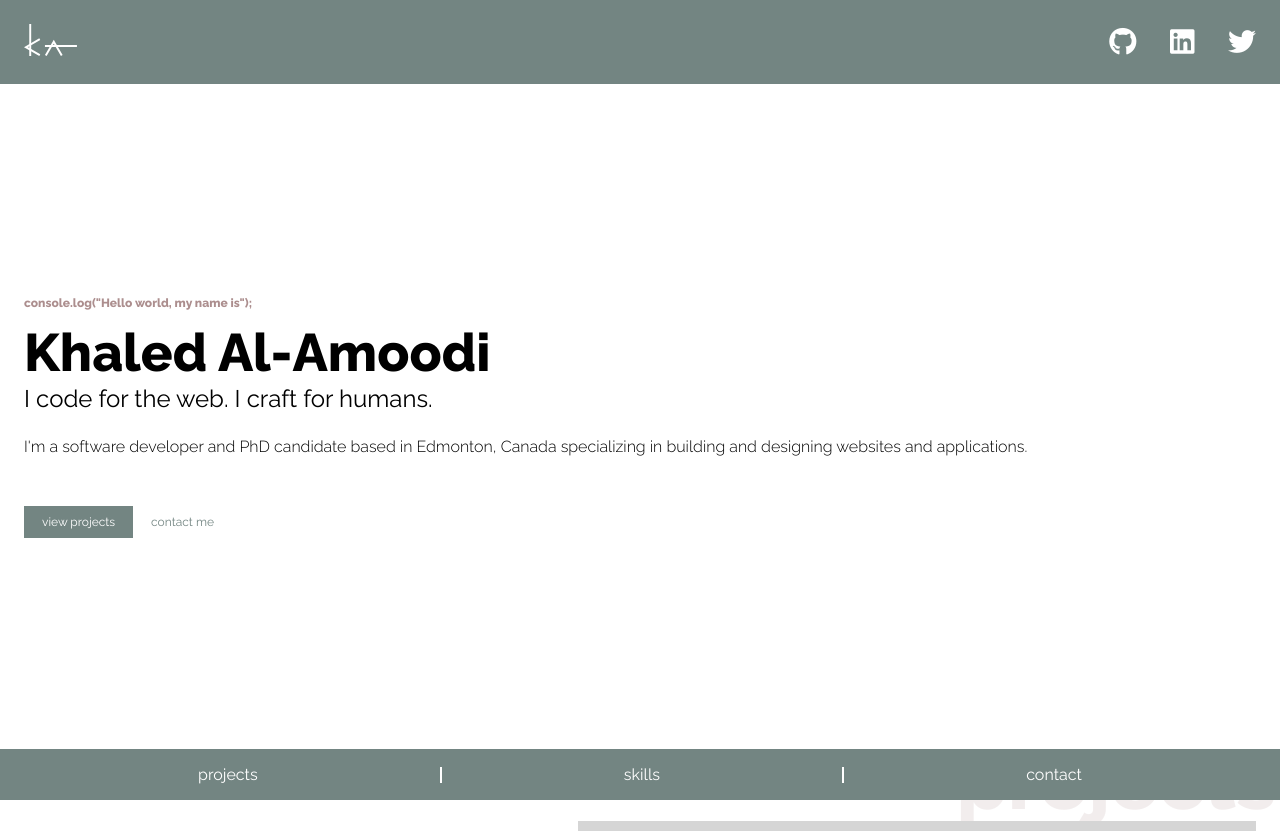
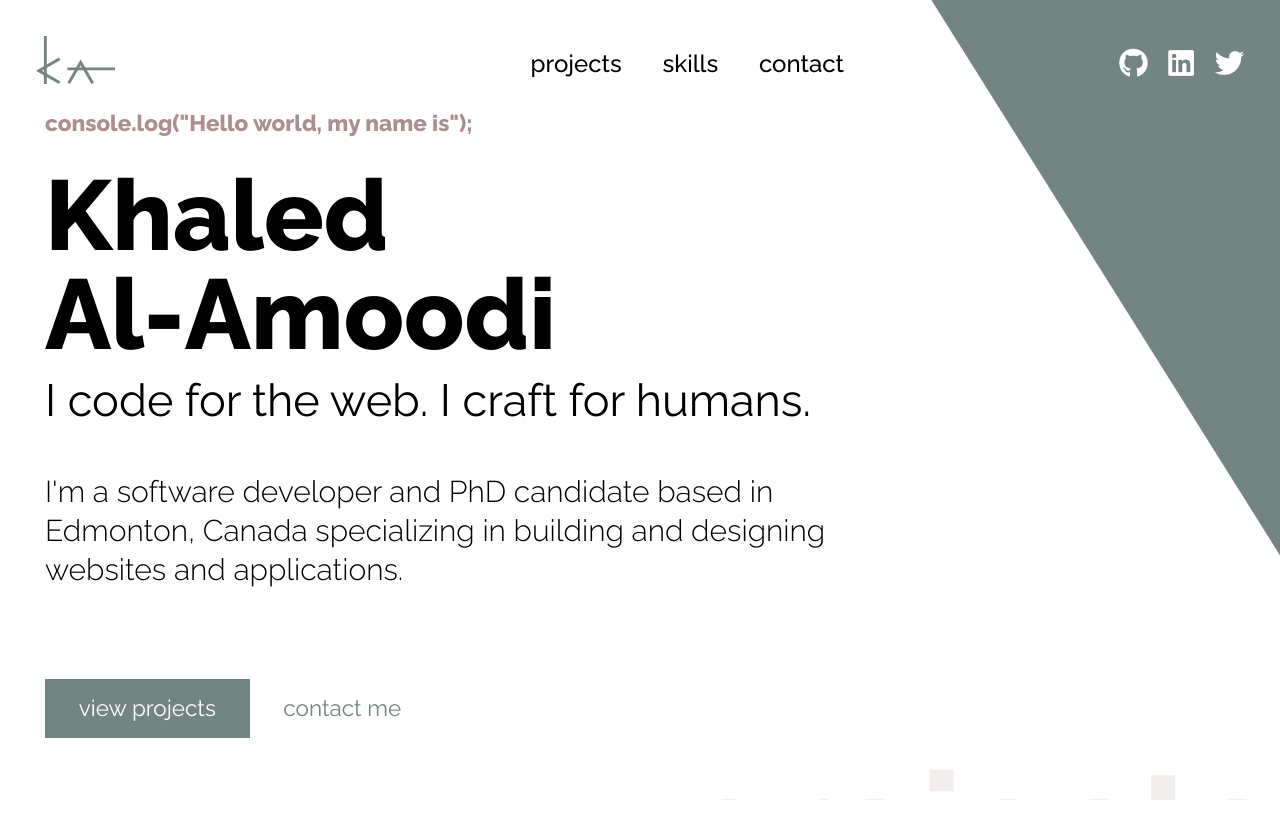
Before and after one commit to kayloody/portfolio-v1, a Gatsby site: page / in a window 1280 px wide. Shown: the top 831 px of the page. After the commit the page ends 800 px from the top, so only its background shows below. Built offline with nearby package versions, Linux system fonts and the light colour scheme; Gatsby itself is replaced by a stand-in of ours.

Commit message:
Made website responsive (not necessarily aesthetic though)

```diff
--- a/src/components/Head.js
+++ b/src/components/Head.js
@@ -32,6 +32,10 @@ export default function Head() {
       <link rel="mask-icon" href="/safari-pinned-tab.svg" color="#738582" />
       <meta name="msapplication-TileColor" content="#738582" />
       <meta name="theme-color" content="#f1f1f1" />
+      <meta
+        name="viewport"
+        content="width=device-width, initial-scale=1"
+      ></meta>
 
       <style>
         @import
--- a/src/pages/index.js
+++ b/src/pages/index.js
@@ -55,13 +55,17 @@ export default function Home() {
         <div className={styles.portfolioContainer}>
           <div className={styles.headerContainer}>
             <header>
-              <Logo />
+              <div className={styles.headerLogoNav}>
+                <Logo />
 
-              <nav className={styles.headerNav}>
-                <button onClick={() => scrollTo("#projects")}>projects</button>
-                <button onClick={() => scrollTo("#skills")}>projects</button>
-                <button onClick={() => scrollTo("#contact")}>projects</button>
-              </nav>
+                <nav className={styles.headerNav}>
+                  <button onClick={() => scrollTo("#projects")}>
+                    projects
+                  </button>
+                  <button onClick={() => scrollTo("#skills")}>skills</button>
+                  <button onClick={() => scrollTo("#contact")}>contact</button>
+                </nav>
+              </div>
 
               <div>
                 <ul>
@@ -100,6 +104,7 @@ export default function Home() {
               <TriangleMain />
             </div>
           </div>
+
           <section className={styles.hero}>
             <div className={styles.heroText}>
               <p id={styles.heroConsole}>
--- a/src/styles/global.scss
+++ b/src/styles/global.scss
@@ -22,12 +22,24 @@
   }
 }
 
+html {
+  overflow: auto;
+}
+
 body {
   position: absolute;
 
   box-sizing: border-box;
   height: 100vh;
   width: 100%;
+
+  font-size: 16px;
+
+  overflow-x: hidden;
+}
+
+main {
+  overflow-x: hidden;
 }
 
 footer {
@@ -52,3 +64,25 @@ footer {
     }
   }
 }
+
+@media only screen and (min-width: 1000px) {
+  main {
+    font-size: 30px !important;
+    max-width: 1320px;
+
+    margin: auto;
+
+    overflow-x: visible;
+  }
+
+  .logo {
+    svg {
+      height: 2em;
+      width: auto;
+
+      path {
+        stroke: #738582;
+      }
+    }
+  }
+}
--- a/src/styles/index.module.scss
+++ b/src/styles/index.module.scss
@@ -5,11 +5,12 @@
 
 .headerContainer {
   width: 100%;
+  height: 80px;
 
   background: #738582;
 
   .headerNav {
-    display: none;
+    visibility: hidden;
   }
 
   header {
@@ -33,6 +34,10 @@
       }
     }
   }
+
+  .triangle {
+    visibility: hidden;
+  }
 }
 
 .footerNavContainer {
@@ -41,6 +46,7 @@
   position: fixed;
   bottom: 0;
 
+  visibility: visible;
   z-index: 999;
 
   .footerNav {
@@ -289,7 +295,7 @@
 .skillsContainer {
   position: relative;
 
-  margin-top: 2em;
+  margin-top: 4.5em;
   margin-left: 1.5em;
   margin-right: 1.5em;
 
@@ -356,7 +362,7 @@
 .contactContainer {
   position: relative;
 
-  margin-top: 2em;
+  margin-top: 4em;
   width: 100%;
   overflow: hidden;
 
@@ -516,10 +522,6 @@
   }
 }
 
-.triangle {
-  display: none;
-}
-
 @media only screen and (min-width: 600px) {
   .project {
     display: flex;
@@ -564,7 +566,75 @@
   }
 }
 
-@media only screen and (orientation: landscape) and (max-height: 400px) {
+@media only screen and (min-width: 1000px) {
+  .headerContainer {
+    background: none;
+    font-size: 0.8em;
+
+    .headerLogoNav {
+      width: calc(100% - 400px);
+      display: flex;
+      justify-content: space-between;
+      align-items: center;
+
+      .headerNav {
+        visibility: visible !important;
+        flex-direction: row;
+        justify-content: space-evenly;
+        align-items: center;
+
+        padding: 0em;
+
+        button {
+          color: #000000;
+          font-weight: 500;
+          cursor: pointer;
+
+          margin-left: 1.7em;
+        }
+      }
+    }
+
+    header {
+      color: #ffffff;
+
+      ul {
+        font-size: 0.7em;
+
+        li {
+          padding-left: 0.7em;
+
+          font-size: 1.75em;
+        }
+      }
+    }
+
+    .triangle {
+      visibility: visible;
+      position: relative;
+      top: -160px;
+      left: calc(100% - 370px);
+      height: 100vh;
+
+      z-index: -1;
+
+      display: block;
+    }
+  }
+
+  .hero {
+    height: calc(100vh - (2.8em));
+
+    width: calc(100% - 450px);
+  }
+
+  .footerNavContainer {
+    visibility: hidden;
+  }
+}
+
+@media screen and (max-height: 600px),
+  screen and (max-height: 900px) and (min-width: 1000px) {
   .hero {
     height: 100%;
     margin-top: 1em;
```
Also changed, not shown: src/styles/global.css, src/styles/index.module.css.
